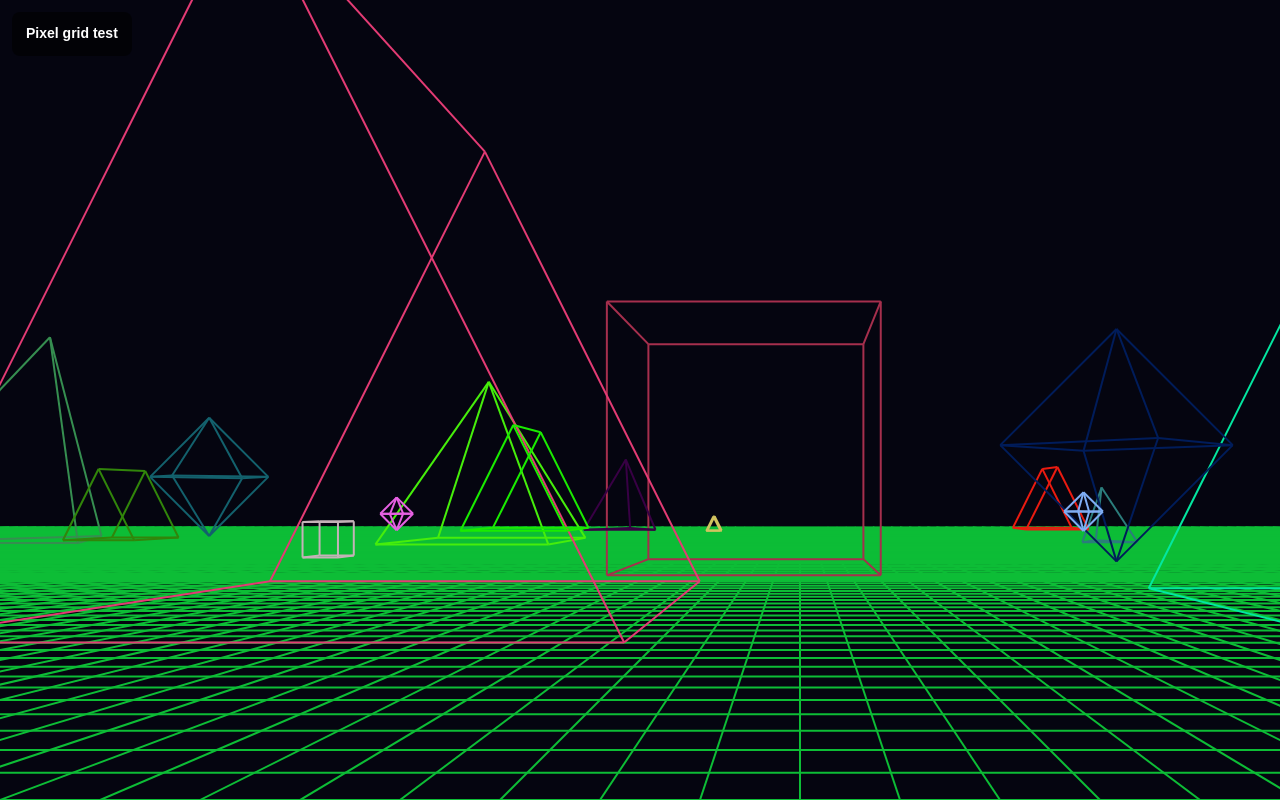
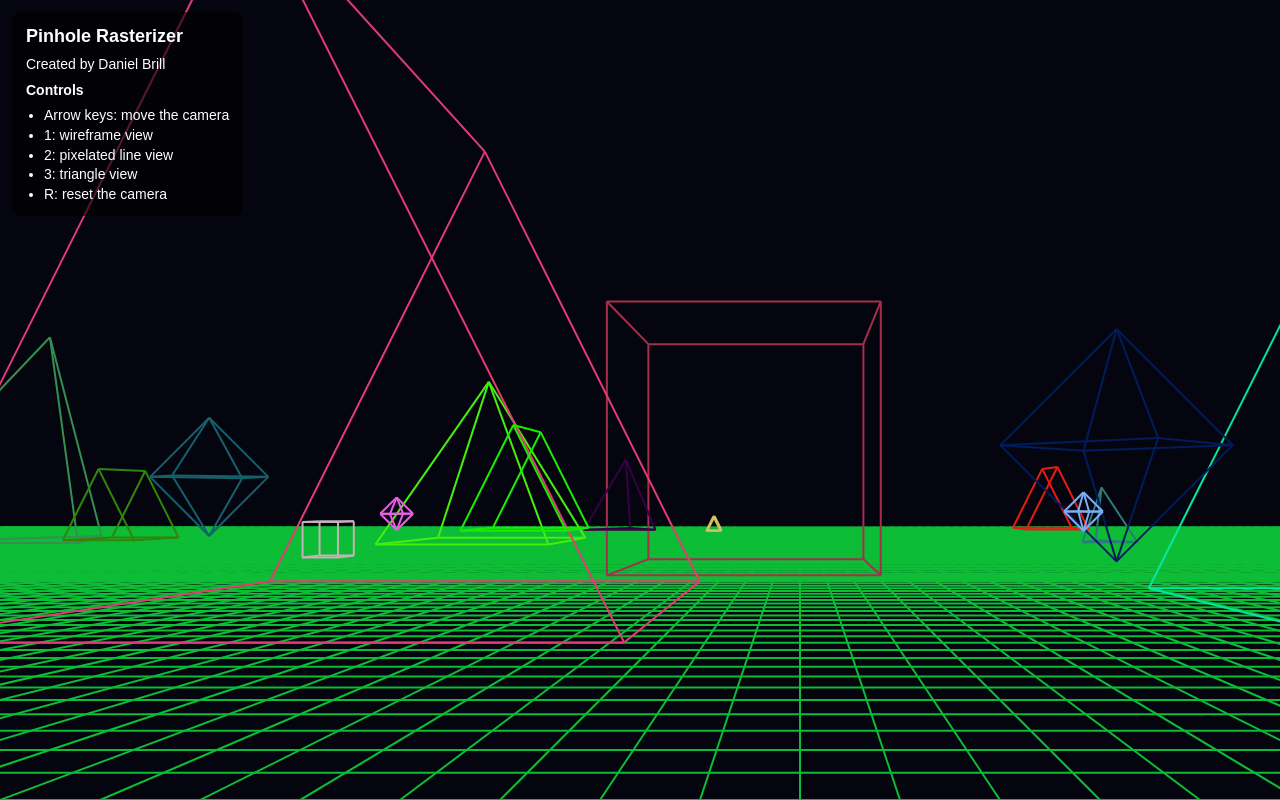
Before and after one commit to DanielBrill20/cs5160-pinhole-rasterizer, a plain HTML site: page index.html in a window 1280 px wide. Shown: the top 800 px of the page. Drawn offline with Linux system fonts and the light colour scheme.

Commit message:
Instructions

```diff
--- a/index.html
+++ b/index.html
@@ -3,14 +3,23 @@
 <head>
   <meta charset="UTF-8" />
   <meta name="viewport" content="width=device-width, initial-scale=1.0" />
-  <title>PLACEHOLDER</title>
+  <title>Pinhole Rasterizer</title>
   <link href="style.css" rel="stylesheet">
 </head>
 <body>
   <canvas id="canvas"></canvas>
 
   <div id="info">
-    <b>Pixel grid test</b><br>
+    <h1>Pinhole Rasterizer</h1>
+    <p>Created by Daniel Brill</p>
+    <p><strong>Controls</strong></p>
+    <ul>
+      <li>Arrow keys: move the camera</li>
+      <li>1: wireframe view</li>
+      <li>2: pixelated line view</li>
+      <li>3: triangle view</li>
+      <li>R: reset the camera</li>
+    </ul>
   </div>
 
 <script type="module" src="main.js"></script>
--- a/main.js
+++ b/main.js
@@ -114,7 +114,6 @@ function drawLine(u1, v1, u2, v2, color)
             drawPerfectLine(u1, v1, u2, v2, color);
             break;
         case 2:
-            break;
         case 3:
             drawPixelatedLine(u1, v1, u2, v2, color);
             break;
--- a/style.css
+++ b/style.css
@@ -20,3 +20,17 @@ canvas {
     font-size: 14px;
     line-height: 1.4;
 }
+
+#info h1,
+#info p {
+    margin: 0 0 6px;
+}
+
+#info h1 {
+    font-size: 18px;
+}
+
+#info ul {
+    margin: 0;
+    padding-left: 18px;
+}
```
